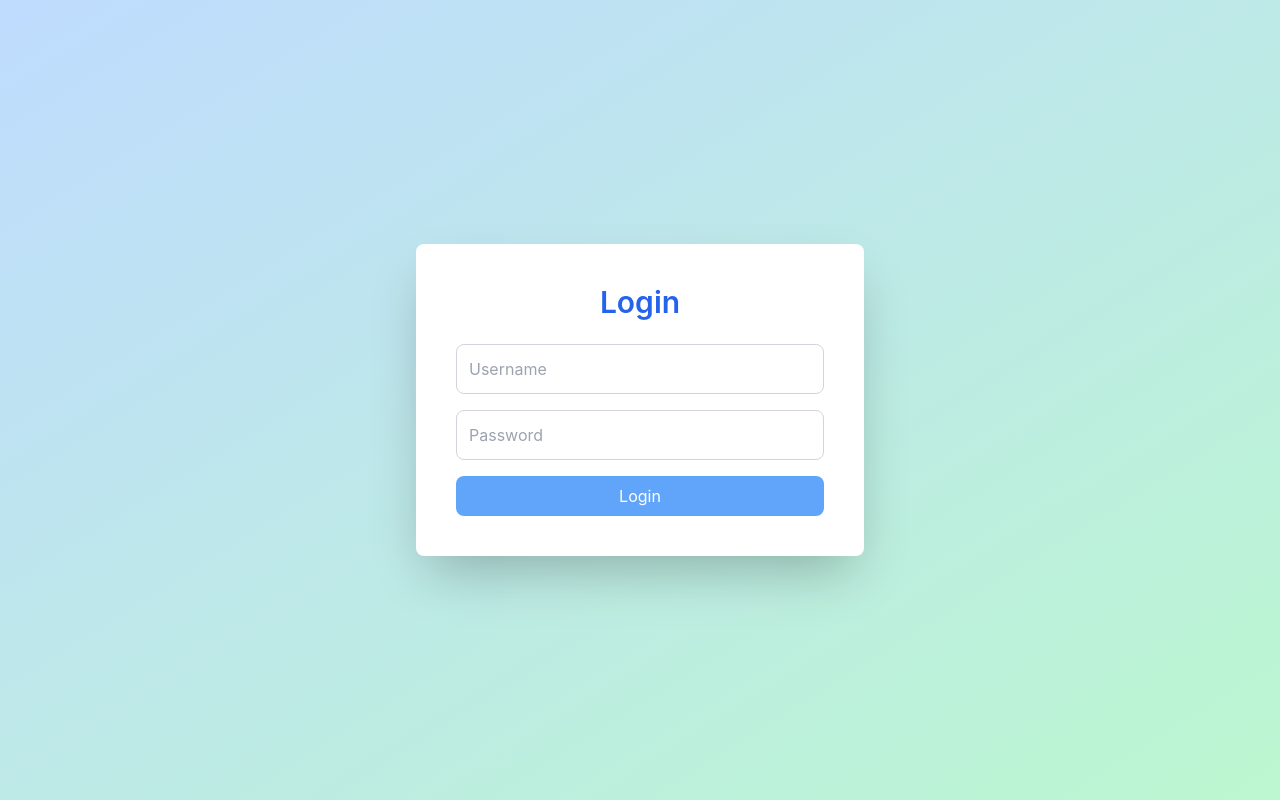
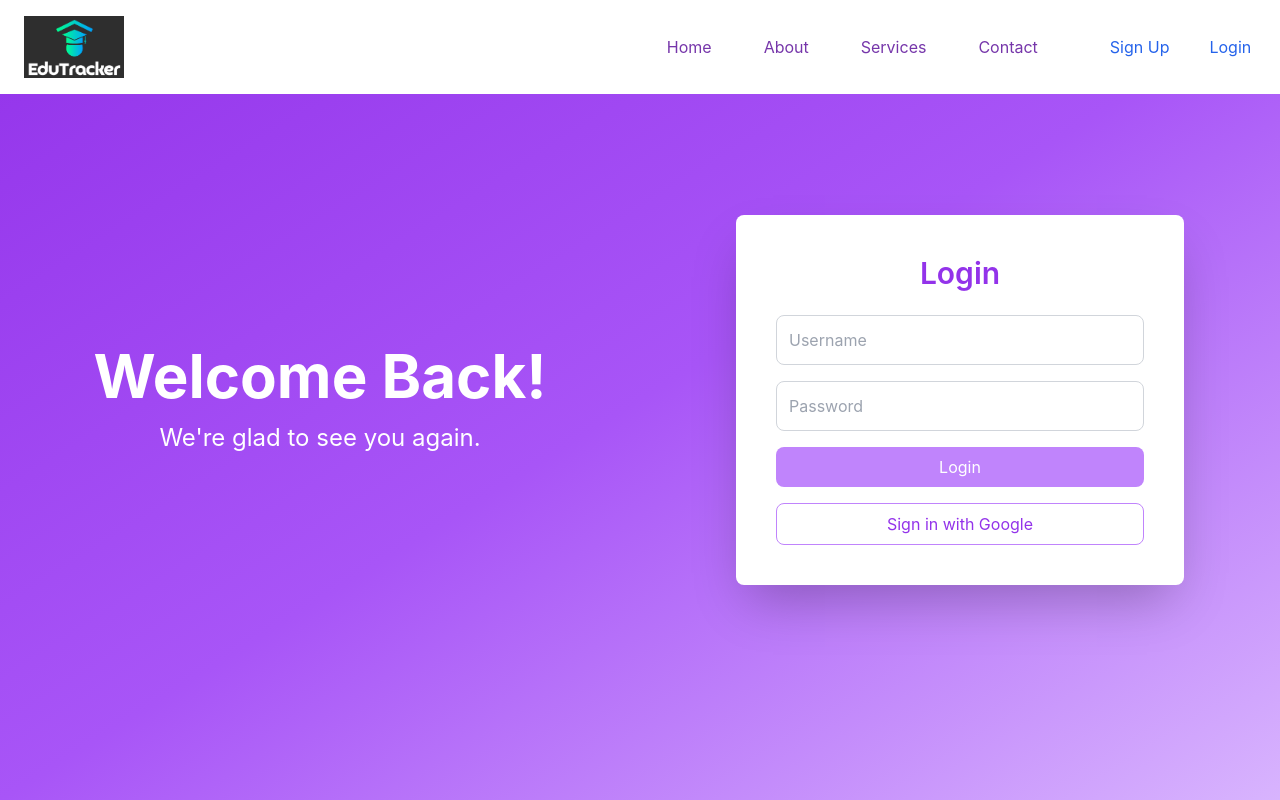
Before and after one commit to Vartika-505/Edu-Tracker, a React (Create React App) app in the folder edutracker-ui/: page /login in a window 1280 px wide. Built offline with nearby package versions, Linux system fonts and the light colour scheme; the HTML template or start-up script is replaced by a standard one; a web font is replaced by a local one.

Commit message:
Login signup ui modified

```diff
--- a/edutracker-ui/src/pages/Login.js
+++ b/edutracker-ui/src/pages/Login.js
@@ -1,26 +1,26 @@
-// Login.js
 import React, { useState, useEffect } from 'react';
 import axios from 'axios';
-import { useNavigate } from 'react-router-dom'; // Import useNavigate from react-router-dom
+import { useNavigate } from 'react-router-dom';
+import Navbar from './Navbar';
 
 const Login = ({ setToken, setUsername, handleLogout, setAuraPoints }) => {
     const [usernameInput, setUsernameInput] = useState('');
     const [password, setPassword] = useState('');
     const [message, setMessage] = useState('');
     const [isLoggedIn, setIsLoggedIn] = useState(false);
-    const navigate = useNavigate(); // Initialize useNavigate
+    const navigate = useNavigate();
 
     useEffect(() => {
         const token = localStorage.getItem('token');
-        const localUsername = localStorage.getItem('username'); // Get username from local storage
+        const localUsername = localStorage.getItem('username');
         const storedAuraPoints = localStorage.getItem('auraPoints');
 
         if (token) {
             setIsLoggedIn(true);
-            setUsername(localUsername); // Set username state
+            setUsername(localUsername);
             setAuraPoints(Number(storedAuraPoints));
         }
-    }, [navigate, setUsername,setAuraPoints]);
+    }, [navigate, setUsername, setAuraPoints]);
 
     const handleSubmit = async (e) => {
         e.preventDefault();
@@ -30,24 +30,21 @@ const Login = ({ setToken, setUsername, handleLogout, setAuraPoints }) => {
                 password,
             });
 
-            console.log("Login response data:", response.data);
-
             const { token, auraPoints, userId } = response.data;
 
-            localStorage.setItem('userId', userId); // Save username
-            localStorage.setItem('token', token); // Save token
-            localStorage.setItem('userId', response.data.userId);
+            localStorage.setItem('userId', userId);
+            localStorage.setItem('token', token);
             localStorage.setItem('auraPoints', auraPoints);
 
-            setToken(token); // Set the token in the parent component
-            setUsername(usernameInput); // Set the username in the parent component
+            setToken(token);
+            setUsername(usernameInput);
             setAuraPoints(auraPoints);
 
-            setMessage(`Login successful!`); // Show success message
+            setMessage(`Login successful!`);
             setUsernameInput('');
             setPassword('');
             setIsLoggedIn(true);
-            navigate('/home'); // Redirect to home after successful login
+            navigate('/home');
         } catch (error) {
             console.error("Login error:", error);
             if (error.response) {
@@ -58,32 +55,49 @@ const Login = ({ setToken, setUsername, handleLogout, setAuraPoints }) => {
         }
     };
 
+    const handleGoogleSignIn = () => {
+        console.log("Google Sign-In clicked");
+    };
+
     return (
-        <div className="flex flex-col items-center justify-center min-h-screen bg-gradient-to-br from-blue-200 to-green-200">
-            <div className="bg-white p-10 rounded-lg shadow-2xl w-full max-w-md transition-transform transform hover:scale-105">
+        <div className="min-h-screen flex flex-col">
+            {/* Navbar at the top */}
+            <Navbar token={null} handleLogout={handleLogout} />
+
+            {/* Gradient Background Container */}
+            <div className="flex flex-grow bg-gradient-to-br from-purple-600 via-purple-500 to-purple-300">
+                {/* Left Section */}
+                <div className="w-1/2 flex flex-col items-center justify-center p-10 text-white">
+                    <h2 className="text-6xl font-bold mb-4">Welcome Back!</h2>
+                    <p className="text-2xl">We're glad to see you again.</p>
+                </div>
+
+                {/* Right Section */}
+                <div className="w-1/2 flex flex-col items-center justify-center p-10">
+                    <div className="bg-white p-10 rounded-lg shadow-2xl w-full max-w-md">
                         {isLoggedIn ? (
                             <div className="text-center">
-                        <h2 className="text-3xl font-semibold mb-4 text-blue-600">Welcome Back!</h2>
+                                <h2 className="text-3xl font-semibold mb-4 text-purple-600">Welcome Back!</h2>
                                 <p className="text-lg mb-4">You are now logged in.</p>
-                        <button onClick={handleLogout} className="bg-blue-400 text-white px-4 py-2 rounded-lg hover:bg-red-700 transition duration-200 mb-4">
+                                <button onClick={handleLogout} className="bg-purple-400 text-white px-4 py-2 rounded-lg hover:bg-red-700 transition duration-200 mb-4">
                                     Logout
                                 </button>
-                        <br></br>
-                        <button onClick={() => navigate('/home')} className="bg-blue-400 text-white px-4 py-2 rounded-lg hover:bg-green-600 transition duration-200 mb-4">
+                                <br />
+                                <button onClick={() => navigate('/home')} className="bg-purple-400 text-white px-4 py-2 rounded-lg hover:bg-green-600 transition duration-200 mb-4">
                                     Go to Home
                                 </button>
                                 {message && <p className="mt-4 text-green-500">{message}</p>}
                             </div>
                         ) : (
-                    <form onSubmit={handleSubmit}>
-                        <h2 className="text-3xl font-semibold mb-6 text-center text-blue-600">Login</h2>
+                            <form onSubmit={handleSubmit} className="text-center">
+                                <h2 className="text-3xl font-semibold mb-6 text-purple-600">Login</h2>
                                 <input
                                     type="text"
                                     placeholder="Username"
                                     value={usernameInput}
                                     onChange={(e) => setUsernameInput(e.target.value)}
                                     required
-                            className="border border-gray-300 p-3 mb-4 rounded-lg w-full focus:outline-none focus:ring-2 focus:ring-blue-400 transition duration-200 ease-in-out"
+                                    className="border border-gray-300 p-3 mb-4 rounded-lg w-full focus:outline-none focus:ring-2 focus:ring-purple-400 transition duration-200 ease-in-out"
                                 />
                                 <input
                                     type="password"
@@ -91,16 +105,21 @@ const Login = ({ setToken, setUsername, handleLogout, setAuraPoints }) => {
                                     value={password}
                                     onChange={(e) => setPassword(e.target.value)}
                                     required
-                            className="border border-gray-300 p-3 mb-4 rounded-lg w-full focus:outline-none focus:ring-2 focus:ring-blue-400 transition duration-200 ease-in-out"
+                                    className="border border-gray-300 p-3 mb-4 rounded-lg w-full focus:outline-none focus:ring-2 focus:ring-purple-400 transition duration-200 ease-in-out"
                                 />
-                        <button type="submit" className="bg-blue-400 text-white px-4 py-2 rounded-lg hover:bg-blue-700 transition duration-200 w-full">
+                                <button type="submit" className="bg-purple-400 text-white px-4 py-2 rounded-lg hover:bg-purple-700 transition duration-200 w-full mb-4">
                                     Login
+                                </button>
+                                <button onClick={handleGoogleSignIn} type="button" className="bg-white text-purple-600 border border-purple-400 px-4 py-2 rounded-lg w-full hover:bg-purple-100 transition duration-200">
+                                    Sign in with Google
                                 </button>
                                 {message && <p className="mt-4 text-red-500 text-center">{message}</p>}
                             </form>
                         )}
                     </div>
                 </div>
+            </div>
+        </div>
     );
 };
 
--- a/edutracker-ui/src/pages/Signup.js
+++ b/edutracker-ui/src/pages/Signup.js
@@ -1,6 +1,7 @@
 import React, { useState } from 'react';
 import axios from 'axios';
 import { useNavigate } from 'react-router-dom';
+import Navbar from './Navbar';
 
 const Signup = () => {
     const [username, setUsername] = useState('');
@@ -17,24 +18,61 @@ const Signup = () => {
             setUsername('');
             setEmail('');
             setPassword('');
+            navigate('/login'); // Redirect to login after successful signup
         } catch (error) {
             setMessage('Signup failed! ' + (error.response?.data.message || 'Please try again.'));
         }
     };
 
     return (
-        <div className="flex items-center justify-center min-h-screen bg-gradient-to-br from-blue-300 to-green-300">
-            <div className="bg-white p-10 rounded-lg shadow-xl w-full max-w-md">
-                <h2 className="text-3xl font-semibold mb-6 text-center text-blue-600">Sign Up</h2>
-                {message && <p className="mt-4 text-green-500 text-center">{message}</p>}
-                <form onSubmit={handleSubmit}>
-                    <input type="text" placeholder="Username" value={username} onChange={(e) => setUsername(e.target.value)} required className="border border-gray-300 p-3 mb-4 rounded-lg w-full focus:outline-none focus:ring-2 focus:ring-blue-400 transition duration-200 ease-in-out" />
-                    <input type="email" placeholder="Email" value={email} onChange={(e) => setEmail(e.target.value)} required className="border border-gray-300 p-3 mb-4 rounded-lg w-full focus:outline-none focus:ring-2 focus:ring-blue-400 transition duration-200 ease-in-out" />
-                    <input type="password" placeholder="Password" value={password} onChange={(e) => setPassword(e.target.value)} required className="border border-gray-300 p-3 mb-4 rounded-lg w-full focus:outline-none focus:ring-2 focus:ring-blue-400 transition duration-200 ease-in-out" />
-                    <button type="submit" className="bg-blue-600 text-white px-4 py-2 rounded-lg hover:bg-blue-700 w-full mb-4">
-                        Signup
-                    </button>
-                </form>
+        <div className="min-h-screen flex flex-col">
+            {/* Navbar at the top */}
+            <Navbar token={null} handleLogout={() => {}} />
+
+            {/* Gradient Background Container */}
+            <div className="flex flex-grow bg-gradient-to-br from-purple-600 via-purple-500 to-purple-300">
+                {/* Left Section */}
+                <div className="w-1/2 flex flex-col items-center justify-center p-10 text-white">
+                    <h2 className="text-6xl font-bold mb-4">Join Us!</h2>
+                    <p className="text-2xl">Create your account to get started.</p>
+                </div>
+
+                {/* Right Section */}
+                <div className="w-1/2 flex flex-col items-center justify-center p-10">
+                    <div className="bg-white p-10 rounded-lg shadow-2xl w-full max-w-md">
+                        <h2 className="text-3xl font-semibold mb-6 text-center text-purple-600">Sign Up</h2>
+                        {message && <p className="mt-4 text-green-500 text-center">{message}</p>}
+                        <form onSubmit={handleSubmit} className="text-center">
+                            <input
+                                type="text"
+                                placeholder="Username"
+                                value={username}
+                                onChange={(e) => setUsername(e.target.value)}
+                                required
+                                className="border border-gray-300 p-3 mb-4 rounded-lg w-full focus:outline-none focus:ring-2 focus:ring-purple-400 transition duration-200 ease-in-out"
+                            />
+                            <input
+                                type="email"
+                                placeholder="Email"
+                                value={email}
+                                onChange={(e) => setEmail(e.target.value)}
+                                required
+                                className="border border-gray-300 p-3 mb-4 rounded-lg w-full focus:outline-none focus:ring-2 focus:ring-purple-400 transition duration-200 ease-in-out"
+                            />
+                            <input
+                                type="password"
+                                placeholder="Password"
+                                value={password}
+                                onChange={(e) => setPassword(e.target.value)}
+                                required
+                                className="border border-gray-300 p-3 mb-4 rounded-lg w-full focus:outline-none focus:ring-2 focus:ring-purple-400 transition duration-200 ease-in-out"
+                            />
+                            <button type="submit" className="bg-purple-400 text-white px-4 py-2 rounded-lg hover:bg-purple-700 w-full mb-4 transition duration-200">
+                                Sign Up
+                            </button>
+                        </form>
+                    </div>
+                </div>
             </div>
         </div>
     );
```
Lines whose indentation alone changed are shown as unchanged.
